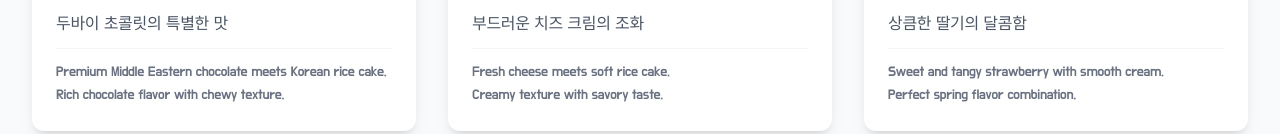
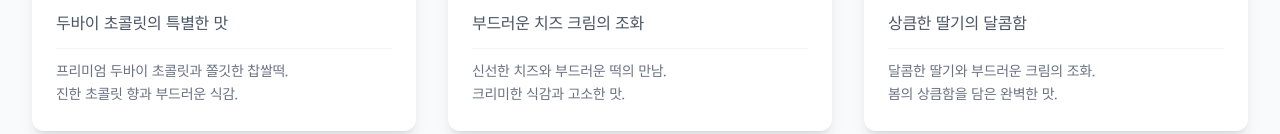
Before and after one commit to milkcaramel-2/megojigo, a Next.js app: page /gallery in a window 1280 px wide. Shown: the part 818-952 px from the top of the page. Built offline with nearby package versions, Linux system fonts and the light colour scheme.

Commit message:
Fix description consistency - all extended descriptions now in Korean
- Convert remaining English extended descriptions to Korean
- Ensure consistent formatting across both 크림떡 and 찹쌀떡 categories
- All descriptions now follow same pattern: Korean main + Korean extended

```diff
--- a/src/app/gallery/page.tsx
+++ b/src/app/gallery/page.tsx
@@ -13,7 +13,7 @@ export default function Gallery() {
       id: 1,
       name: "두바이초콜릿찹쌀떡",
       description: "두바이 초콜릿의 특별한 맛",
-      extendedDescription: "Premium Middle Eastern chocolate meets Korean rice cake.\nRich chocolate flavor with chewy texture.",
+      extendedDescription: "프리미엄 두바이 초콜릿과 쫄깃한 찹쌀떡.\n진한 초콜릿 향과 부드러운 식감.",
       image: "/grid_img/cream/dubaichocolate.jpg",
       category: "크림떡"
     },
@@ -21,7 +21,7 @@ export default function Gallery() {
       id: 2,
       name: "치즈떡",
       description: "부드러운 치즈 크림의 조화",
-      extendedDescription: "Fresh cheese meets soft rice cake.\nCreamy texture with savory taste.",
+      extendedDescription: "신선한 치즈와 부드러운 떡의 만남.\n크리미한 식감과 고소한 맛.",
       image: "/grid_img/cream/cheese.jpg",
       category: "크림떡"
     },
@@ -29,7 +29,7 @@ export default function Gallery() {
       id: 3,
       name: "딸기크림떡",
       description: "상큼한 딸기의 달콤함",
-      extendedDescription: "Sweet and tangy strawberry with smooth cream.\nPerfect spring flavor combination.",
+      extendedDescription: "달콤한 딸기와 부드러운 크림의 조화.\n봄의 상큼함을 담은 완벽한 맛.",
       image: "/grid_img/cream/Strawberrry.jpg",
       category: "크림떡"
     },
@@ -53,7 +53,7 @@ export default function Gallery() {
       id: 6,
       name: "인절미크림떡",
       description: "전통과 현대의 만남",
-      extendedDescription: "Traditional soybean powder meets modern cream.\nNutty and sweet fusion flavor.",
+      extendedDescription: "전통 콩가루와 현대적 크림의 만남.\n고소하고 달콤한 퓨전 맛.",
       image: "/grid_img/cream/injulmicream.jpg",
       category: "크림떡"
     },
@@ -69,7 +69,7 @@ export default function Gallery() {
       id: 8,
       name: "찹쌀빙고 크림",
       description: "순수한 크림의 부드러움",
-      extendedDescription: "Pure fresh cream with glutinous rice.\nClassic flavor loved by everyone.",
+      extendedDescription: "순수한 생크림과 쫄깃한 찹쌀떡.\n모두가 사랑하는 클래식한 맛.",
       image: "/grid_img/cream/cream.jpg",
       category: "크림떡"
     },
@@ -85,7 +85,7 @@ export default function Gallery() {
       id: 10,
       name: "메론크림떡",
       description: "여름 메론의 상큼함",
-      extendedDescription: "Sweet summer melon with smooth cream.\nRefreshing and cooling taste.",
+      extendedDescription: "달콤한 여름 메론과 부드러운 크림.\n상쾌하고 시원한 맛.",
       image: "/grid_img/cream/melonc.jpg",
       category: "크림떡"
     },
@@ -93,7 +93,7 @@ export default function Gallery() {
       id: 11,
       name: "그릭요거떡",
       description: "건강한 그릭요거트의 맛",
-      extendedDescription: "Healthy Greek yogurt with probiotics.\nTangy and refreshing wellness treat.",
+      extendedDescription: "건강한 그릭요거트와 프로바이오틱스.\n상큼하고 건강한 웰빙 떡.",
       image: "/grid_img/cream/greekyogurt.jpg",
       category: "크림떡"
     },
@@ -101,7 +101,7 @@ export default function Gallery() {
       id: 12,
       name: "초코크림떡",
       description: "클래식 초콜릿의 진한 맛",
-      extendedDescription: "Rich chocolate cream with chewy rice cake.\nClassic flavor for chocolate lovers.",
+      extendedDescription: "진한 초콜릿 크림과 쫄깃한 떡.\n초콜릿 애호가를 위한 클래식 맛.",
       image: "/grid_img/cream/chocolate.jpg",
       category: "크림떡"
     },
```
